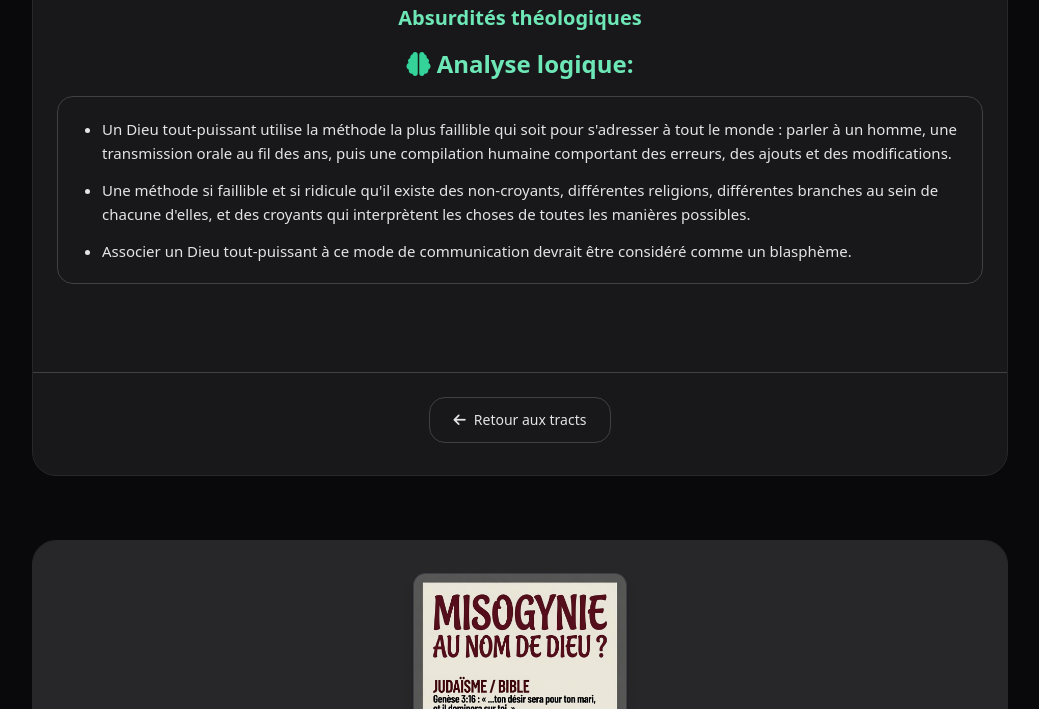
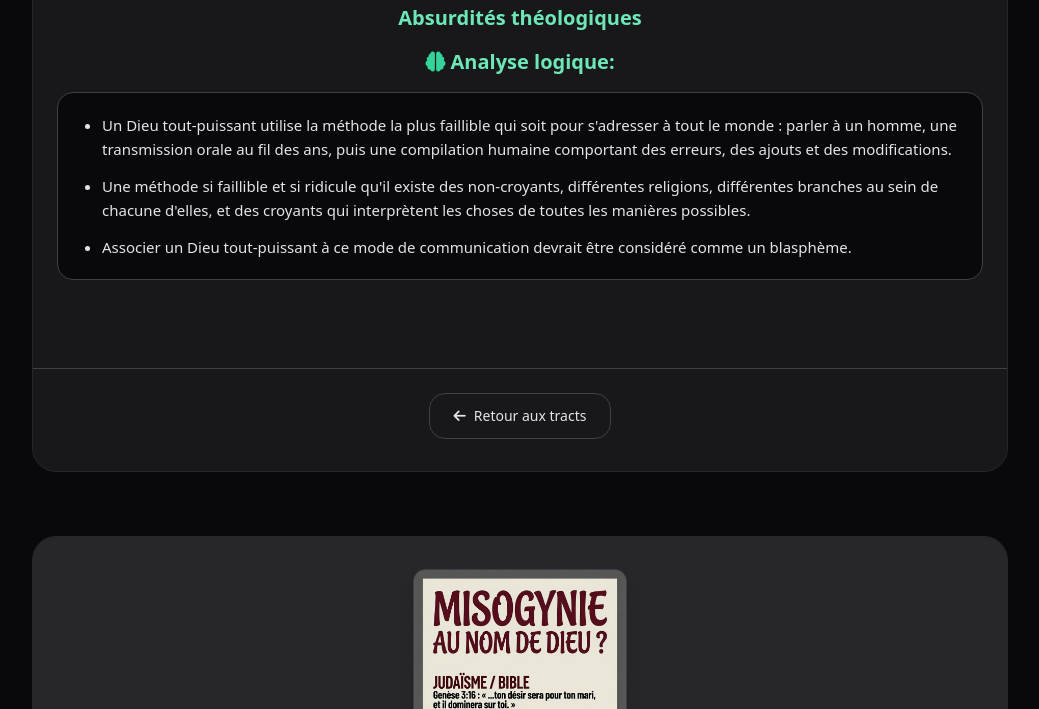
Before and after one commit to JulFlux/logicotracts, a plain HTML site: page sources.html in a window 1280 px wide. Shown: the part 731-1440 px from the top of the page, without its empty margins (120-1159 px from the left). Drawn offline with nearby package versions, Linux system fonts and the light colour scheme.

Commit message:
Update sources.html

```diff
--- a/sources.html
+++ b/sources.html
@@ -57,11 +57,11 @@
                         </ul>
                     </div>-->
                     <div>
-                        <h4 class="font-bold text-2xl mb-4 text-center text-emerald-300">
+                        <h4 class="font-bold text-xl mb-4 text-center text-emerald-300">
                             <i class="fas fa-brain text-emerald-400"></i>
                             Analyse logique:
                         </h4>
-                        <div class="bg-zinc-900 rounded-2xl p-5 border border-zinc-700 mb-8">
+                        <div class="bg-zinc-950 rounded-2xl p-5 border border-zinc-700 mb-8">
                             <ul class="list-disc pl-6 space-y-3 text-[15px] leading-relaxed">
                                 <li>Un Dieu tout-puissant utilise la méthode la plus faillible qui soit pour s'adresser à tout le monde : parler à un homme, une transmission orale au fil des ans, puis une compilation humaine comportant des erreurs, des ajouts et des modifications.</li>
                                 <li>Une méthode si faillible et si ridicule qu'il existe des non-croyants, différentes religions, différentes branches au sein de chacune d'elles, et des croyants qui interprètent les choses de toutes les manières possibles.</li>
@@ -124,7 +124,7 @@
                             <i class="fas fa-brain text-emerald-400"></i>
                             Analyse logique:
                         </h4>
-                        <div class="bg-zinc-800 rounded-2xl p-5 border border-zinc-700 mb-8">
+                        <div class="bg-zinc-950 rounded-xl p-5 border border-zinc-700 mb-8">
                             <ul class="list-disc pl-6 space-y-3 text-[15px] leading-relaxed">
                                 <li>Ces textes misogynes, présentés comme venant d’un Dieu Tout-Puissant, n’ont aucun sens divin.</li>
                                 <li>En les faisant passer pour sacrés, des hommes ont sacralisé leur propre misogynie.</li>
```
